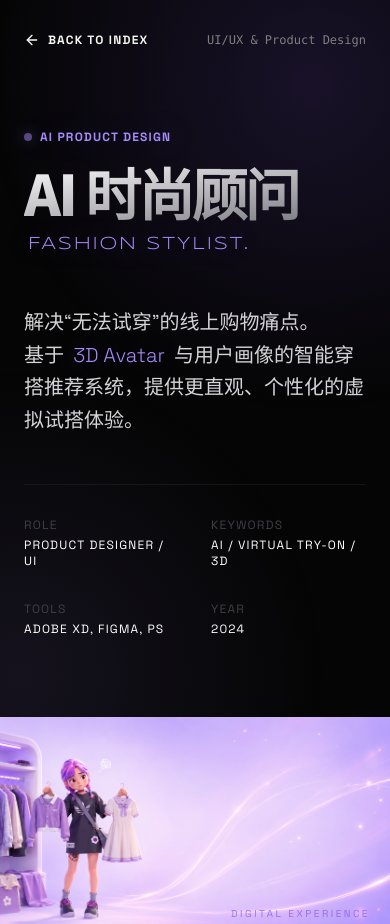
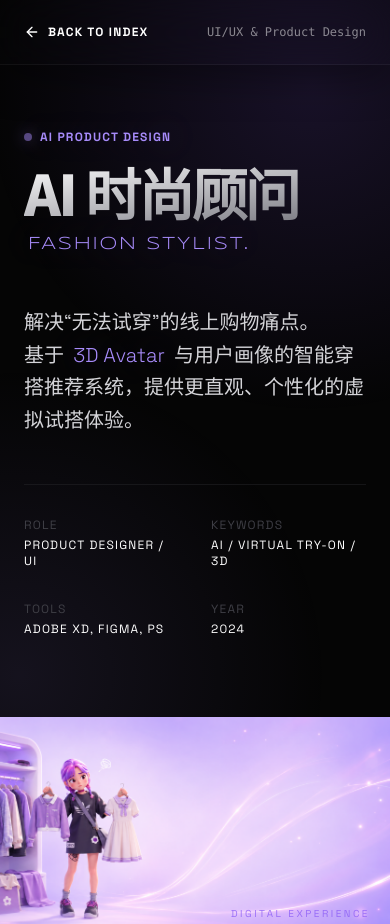
Before and after one commit to wjiaer915-design/portfolio, a plain HTML site: page project-fashion.html in a window 390 px wide. Shown: the top 924 px of the page. Drawn offline with nearby package versions, Linux system fonts and the light colour scheme.

Commit message:
Update project-fashion.html

```diff
--- a/project-fashion.html
+++ b/project-fashion.html
@@ -139,7 +139,7 @@ html {
     <div class="ambient-light"></div>
 
     <!-- 导航 -->
-    <nav class="fixed top-0 w-full z-50 px-6 md:px-12 py-8 flex justify-between items-center mix-blend-difference text-white">
+  <nav class="fixed top-0 left-0 w-full z-50 px-6 md:px-12 py-6 md:py-8 flex justify-between items-center bg-[#0a0a0a]/82 backdrop-blur-xl border-b border-white/5 shadow-[0_12px_40px_rgba(0,0,0,0.35)] text-white">
        <a href="index.html#project-03" class="flex items-center gap-2 text-xs font-bold uppercase tracking-widest hover:text-violet-400 transition group">
             <i data-lucide="arrow-left" class="w-4 h-4 group-hover:-translate-x-1 transition"></i>
             Back to Index
```
